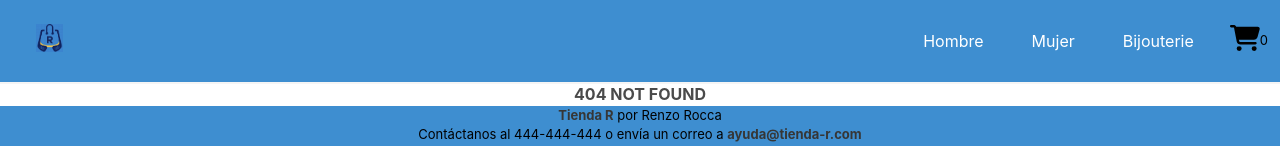
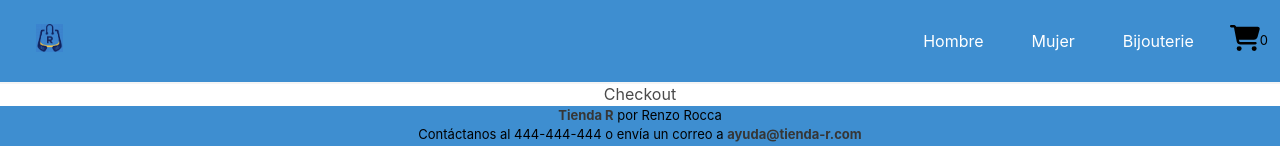
Before and after one commit to rrocca86/tienda-R, a React (Vite) app: page /checkout in a window 1280 px wide. Shown: the top 146 px of the page. Built offline with nearby package versions, Linux system fonts and the light colour scheme.

Commit message:
Componente Checkout

```diff
--- a/src/App.jsx
+++ b/src/App.jsx
@@ -5,8 +5,8 @@
 import Footer from "./components/Footer/Footer";
 import Cart from "./components/Cart/Cart";
 import { BrowserRouter, Routes, Route } from "react-router-dom";
-import { useContext } from "react";
 import { CartProvider } from "./context/CartContext";
+import Checkout from "./components/Checkout/Checkout";
 
 function App() {
   return (
@@ -26,6 +26,7 @@
               />
               <Route path="/item/:itemId" element={<ItemDetailContainer />} />
               <Route path="/cart" element={<Cart />} />
+              <Route path="/checkout" element={<Checkout />} />
               <Route path="*" element={<h1>404 NOT FOUND</h1>} />
             </Routes>
             <Footer />
--- /dev/null
+++ b/src/components/Checkout/Checkout.jsx
@@ -0,0 +1,7 @@
+import React from "react";
+
+const Checkout = () => {
+  return <div>Checkout</div>;
+};
+
+export default Checkout;
```
